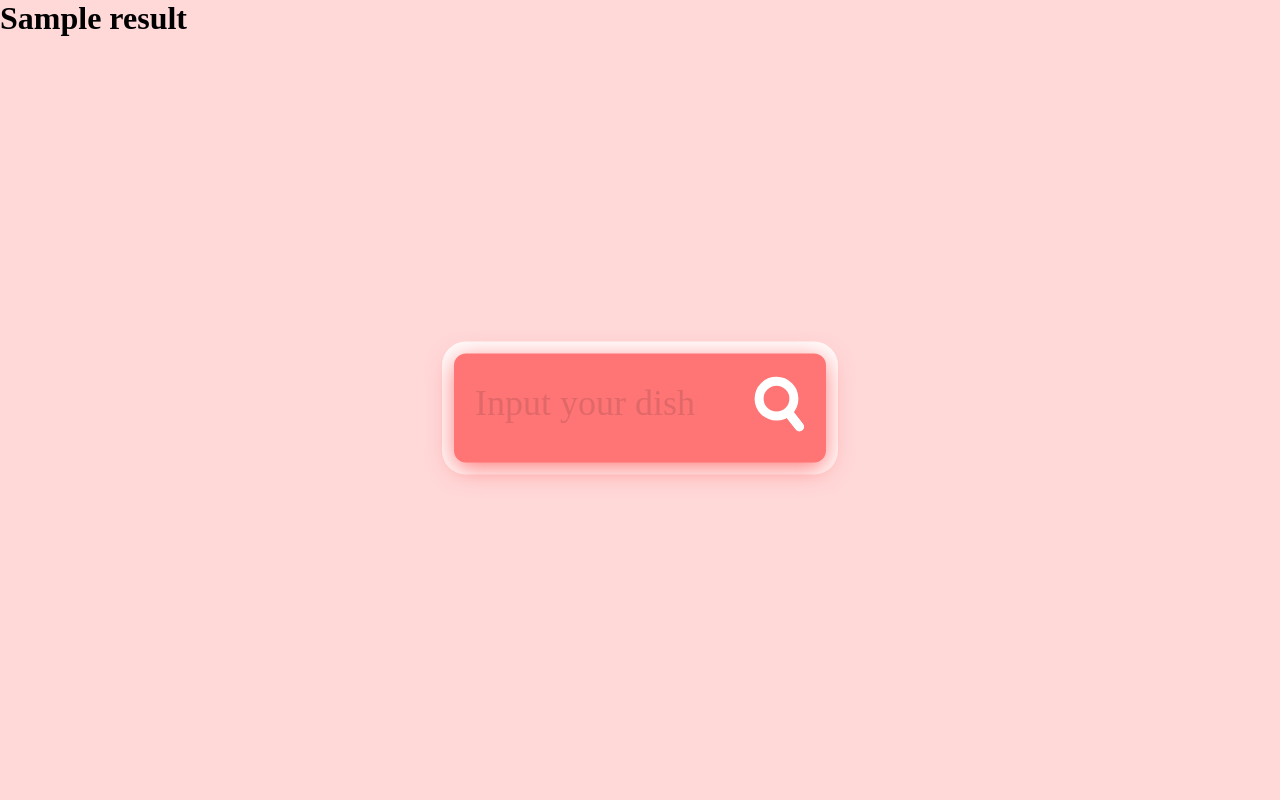
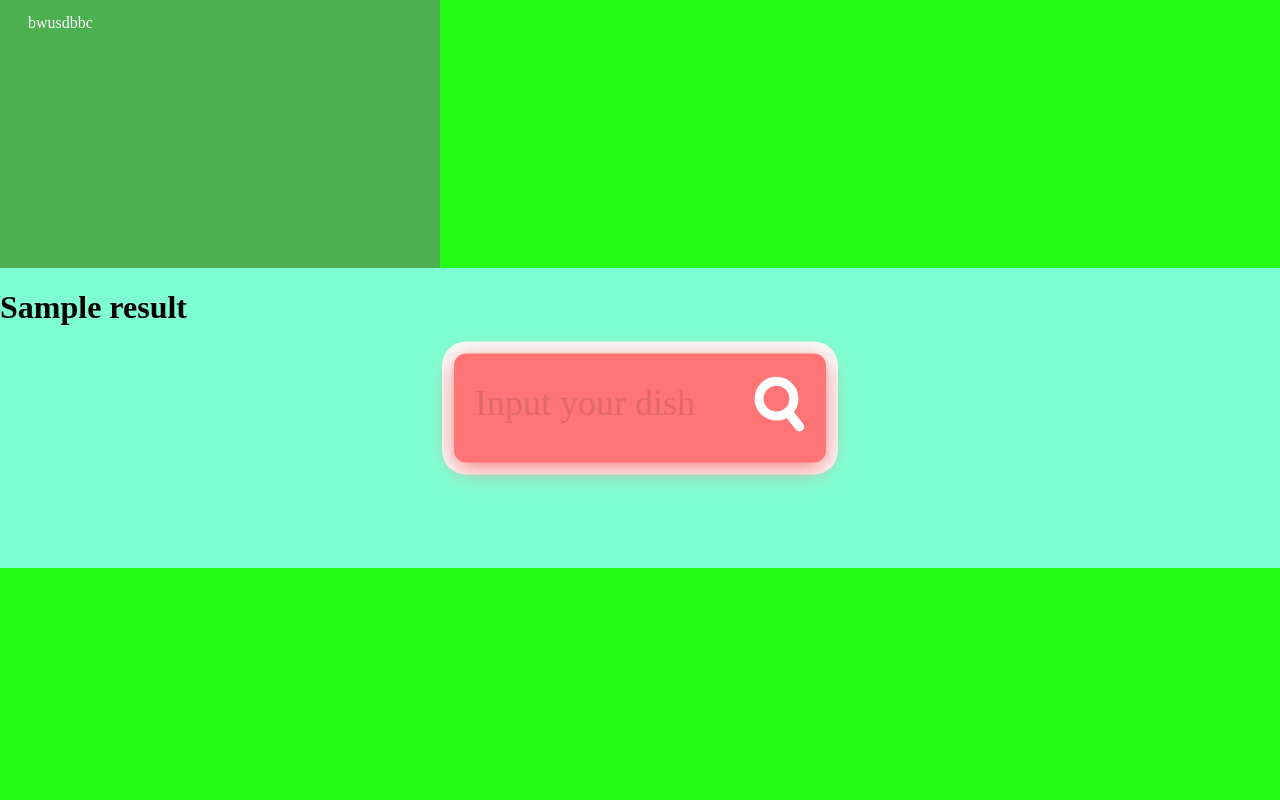
Before and after one commit to Mikpol21/OxfordHack2022, a Flask app: template templates/search_box.html in a window 1280 px wide. Run offline with Flask 2, Linux system fonts and the light colour scheme; the template is opened without the code that fills it: most values are stand-ins (such as "Sample title", 1, 10 or a date in 2020); parts of the project's set-up code (start-up, migrations or seed data) failed here and were passed over.

Commit message:
womenizer

```diff
--- a/static/style.css
+++ b/static/style.css
@@ -10,7 +10,26 @@ body {
 
 body {
   margin: 0;
-  background-color: #ffd8d8;
+  background-color: #24fc18;
+}
+
+.header {
+	margin: 0;
+	background-color: aquamarine;
+	height: 300px;
+	width: 100%;
+    overflow:auto;
+}
+
+.block {
+	  display: block;
+	  width: 30%;
+	  height: 30%;
+	  border: none;
+	  background-color: #4CAF50;
+	  color: white;
+	  padding: 14px 28px;
+	  overflow:auto;
 }
 
 .tb {
--- a/templates/search_box.html
+++ b/templates/search_box.html
@@ -3,6 +3,13 @@
 		<link rel="stylesheet" href="/static/style.css" />
 	</head>
 	<title>Carbon footprint</title>
+	<body>
+	<div class="block">
+		bwusdbbc
+	</div>
+	<div class="header">
+		<h1>{{ result }}</h1>
+	</div>
 	<div id="cover">
     	<form method="post" action="">
       		<div class="tb">
@@ -14,6 +21,7 @@
 						required
 					/>
 				</div>
+
 				<div class="td" id="s-cover">
 					<button type="submit">
 						<div id="s-circle"></div>
@@ -23,7 +31,6 @@
       		</div>
     	</form>
   	</div>
-  <body>
-    <h1>{{ result }}</h1>
+
   	</body>
 </html>
```
Lines whose indentation alone changed are shown as unchanged.
